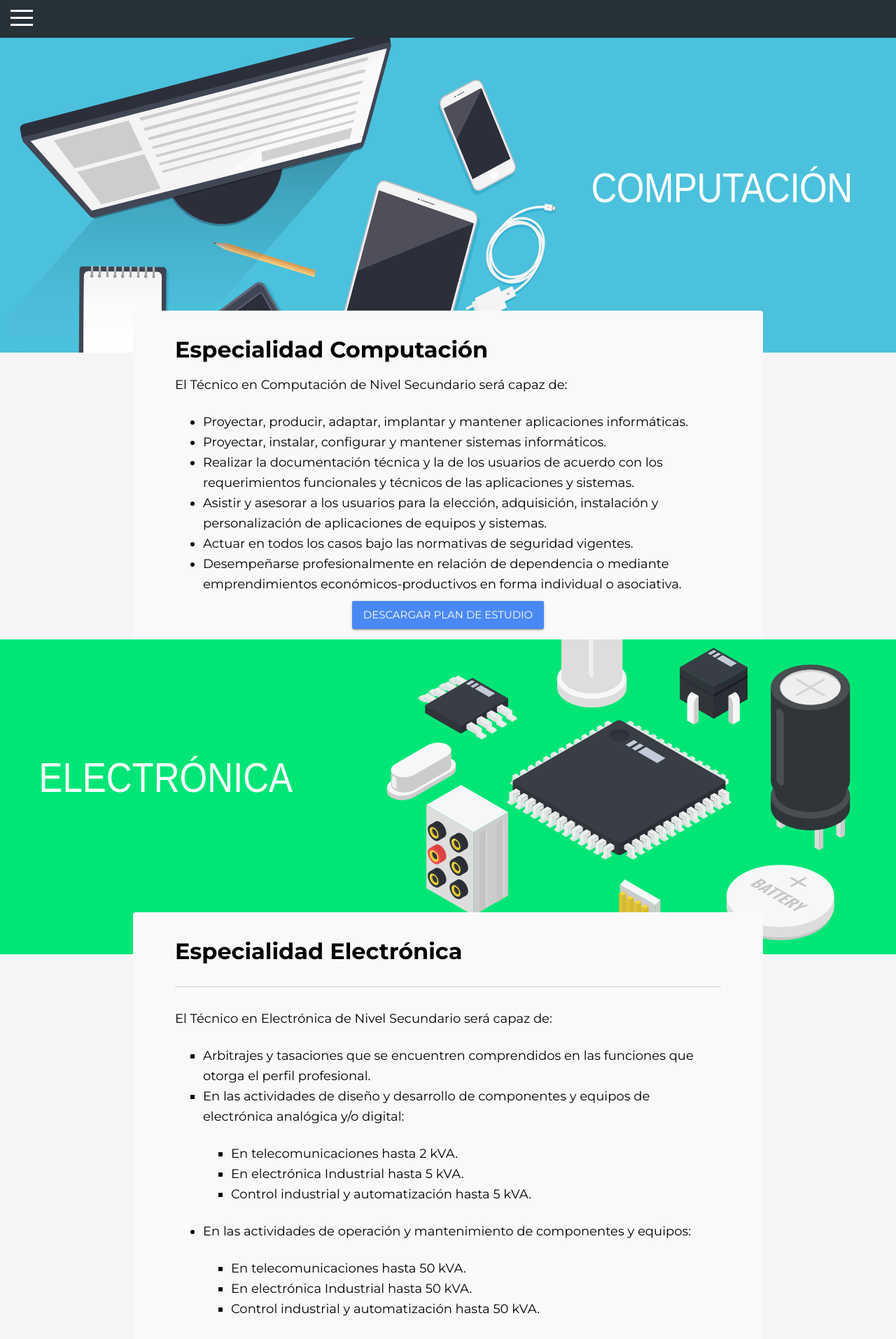
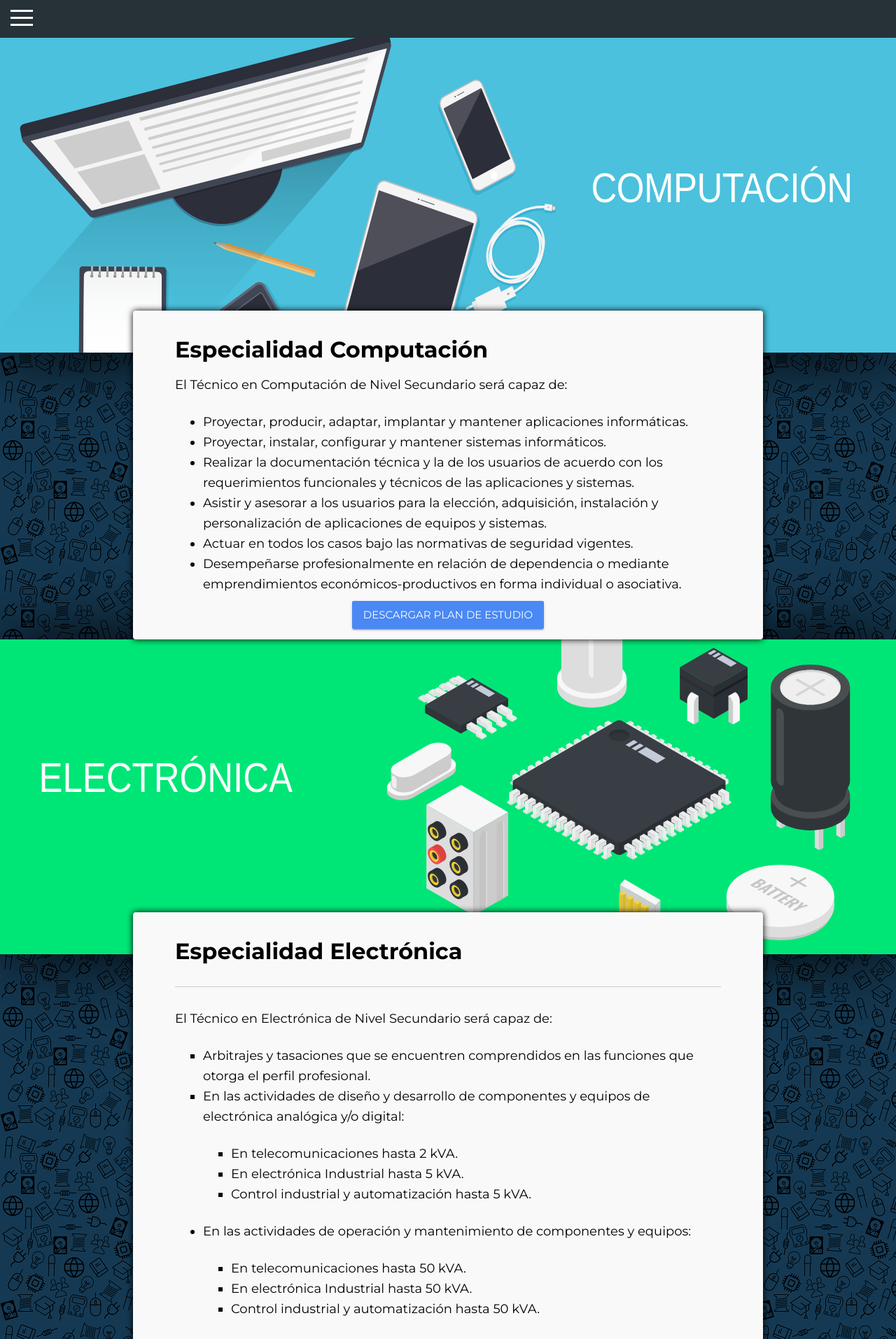
Before and after one commit to et12webmaster/et12webmaster.github.io, a PHP site: page /especialidades.html in a window 1280 px wide. Shown: the top 1914 px of the page at 70% size. Run offline with PHP 8.4, Linux system fonts and the light colour scheme; some libraries are stand-ins or nearby versions.

Commit message:
Arreglos
Solucionado para todas los archivos los problemas de color en las letras y agragado fondo repetido copado

```diff
--- a/contacto.html
+++ b/contacto.html
@@ -39,8 +39,8 @@
     <div class="barra2"></div>
 
     <div class="contacto">
-    <h2 class="text-center">Contacto</h2>
-    <div class="container, aaaa">
+    <h2 class="text-center text-white">Contacto</h2>
+    <div class="container aaaa fondo-blanco-borde">
       <div class="row">
 
         <div class="col-md-6">
--- a/convivencia.html
+++ b/convivencia.html
@@ -37,7 +37,7 @@
     <div class="container">
       <section>
         <div class="row">
-          <article id="as" class="content_format col-md-8 col-md-push-4">
+          <article id="as" class="content_format col-md-8 col-md-push-4 fondo-blanco-borde">
             <h1 id="Convivencia">SISTEMA DE CONVIVENCIA INSTITUCIONAL</h1>
             <hr id="Fundamentacion">
             <h4>1. FUNDAMENTACIÓN</h4>
@@ -244,7 +244,7 @@
 
           </article>
 
-          <aside class="col-md-4 col-md-pull-8 map">
+          <aside class="col-md-4 col-md-pull-8 map fondo-blanco-borde">
             <nav class="page-sidebar">
               <ul class="nav nav-pills nav-stacked">
                 <li class="btn-title">
--- a/css/Estilos.css
+++ b/css/Estilos.css
@@ -7,6 +7,7 @@ body {
   overflow-x: hidden;
   font-family: 'Montserrat', sans-serif!important;
   color: #000 !important;
+  background-image: url("../imgs/Fondo.png") !important;
 }
 
 .page-sidebar .nav-pills > li.active > a, .page-sidebar .nav-pills > li.active > a:hover, .page-sidebar .nav-pills > li.active > a:focus{
@@ -549,6 +550,7 @@ ul li a {
 }
 .pre-footer{
   height: 100px !important;
+  margin-top: 5px !important;
 }
 .pre-row{
   height: 0px;
@@ -699,3 +701,26 @@ ul li a {
   padding: 10px;
   text-align: center;
 }
+
+.text-white {
+  color: white !important;
+}
+
+.fondo-blanco-borde {
+  background-color: white !important;
+  border-radius: 15px !important;
+  padding: 15px !important;
+}
+
+.padd {
+  margin-top: 30px !important;
+}
+
+.sombra-negra {
+  box-shadow: 0px 0px 100px black !important;
+}
+
+.sombra-completa {
+  box-shadow: 0px 0px 10px black !important;
+  z-index: 99;
+}
--- a/especialidades.html
+++ b/especialidades.html
@@ -40,11 +40,10 @@
 
   <main role="main">
     <article>
-      <header>
-        <section class="jumbotron jumboarticle comp"></section>
+      <section class="jumbotron jumboarticle comp sombra-negra"></section>
       <div class="container">
         <div class="row">
-            <div class="col-md-8 col-md-offset-2 overlap">
+          <div class="col-md-8 col-md-offset-2 overlap sombra-completa">
             <h3>Especialidad Computación</h3>
             <p>El Técnico en Computación de Nivel Secundario será capaz de: <br></p>
             <ul class="esp">
@@ -68,14 +67,12 @@
           </div>
         </div>
       </div>
-      </header>
     </article>
     <article>
-      <header>
-        <section class="jumbotron jumboarticle electro"></section>
+      <section class="jumbotron jumboarticle electro sombra-negra"></section>
       <div class="container">
         <div class="row">
-            <div class="col-md-8 col-md-offset-2 overlap">
+          <div class="col-md-8 col-md-offset-2 overlap sombra-completa">
             <h3>Especialidad Electrónica</h3>
             <hr>
             <p>El Técnico en Electrónica de Nivel Secundario será capaz de: <br></p>
@@ -116,14 +113,12 @@
           </div>
         </div>
       </div>
-      </header>
     </article>
     <article>
-      <header>
-        <section class="jumbotron jumboarticle electri"></section>
+      <section class="jumbotron jumboarticle electri sombra-negra"></section>
       <div class="container">
         <div class="row">
-            <div class="col-md-8 col-md-offset-2 overlap">
+          <div class="col-md-8 col-md-offset-2 overlap sombra-completa">
             <h3>Especialidad Electricidad</h3>
             <hr>
             <p>El Técnico en Electricidad de Nivel Secundario será capaz de: <br></p>
@@ -165,7 +160,6 @@
           </div>
         </div>
       </div>
-      </header>
     </article>
   </main>
 
--- a/historia.html
+++ b/historia.html
@@ -36,7 +36,7 @@
 
   <main role="main" style="margin-top:45px;">
     <div class="container">
-      <section>
+      <section class="fondo-blanco-borde padd">
         <div class="row">
           <article id="as" class="content_format col-md-8 col-md-push-4">
             <h1 id="Historia">HISTORIA DE NUESTRA INSTITUCIÓN</h1>
--- a/index.html
+++ b/index.html
@@ -103,7 +103,7 @@
 
   <div class="container text-center secciones">
     <div class="pre-row"></div>
-    <div class="row">
+    <div class="row text-white">
       <br><br>
       <br>
       <div class="col-sm-4">
--- a/inscripcion.html
+++ b/inscripcion.html
@@ -51,8 +51,7 @@
   <div class="barra2"></div>
   <main role="main">
     <article>
-      <header>
-        <section class="jumbotron jumboarticle" style="background-image: url('imgs/inscripciones.svg');">
+      <section class="jumbotron jumboarticle sombra-negra" style="background-image: url('imgs/inscripciones.svg');">
       </section>
       <div class="container">
         <div class="row">
@@ -216,7 +215,6 @@
           </div>
         </div>
       </div>
-      </header>
     </article>
   </main>
 
```
Also changed, not shown: autoridades.html (+3 -4 lines), imgs/Fondo.png (added). Lines whose indentation alone changed are shown as unchanged.
